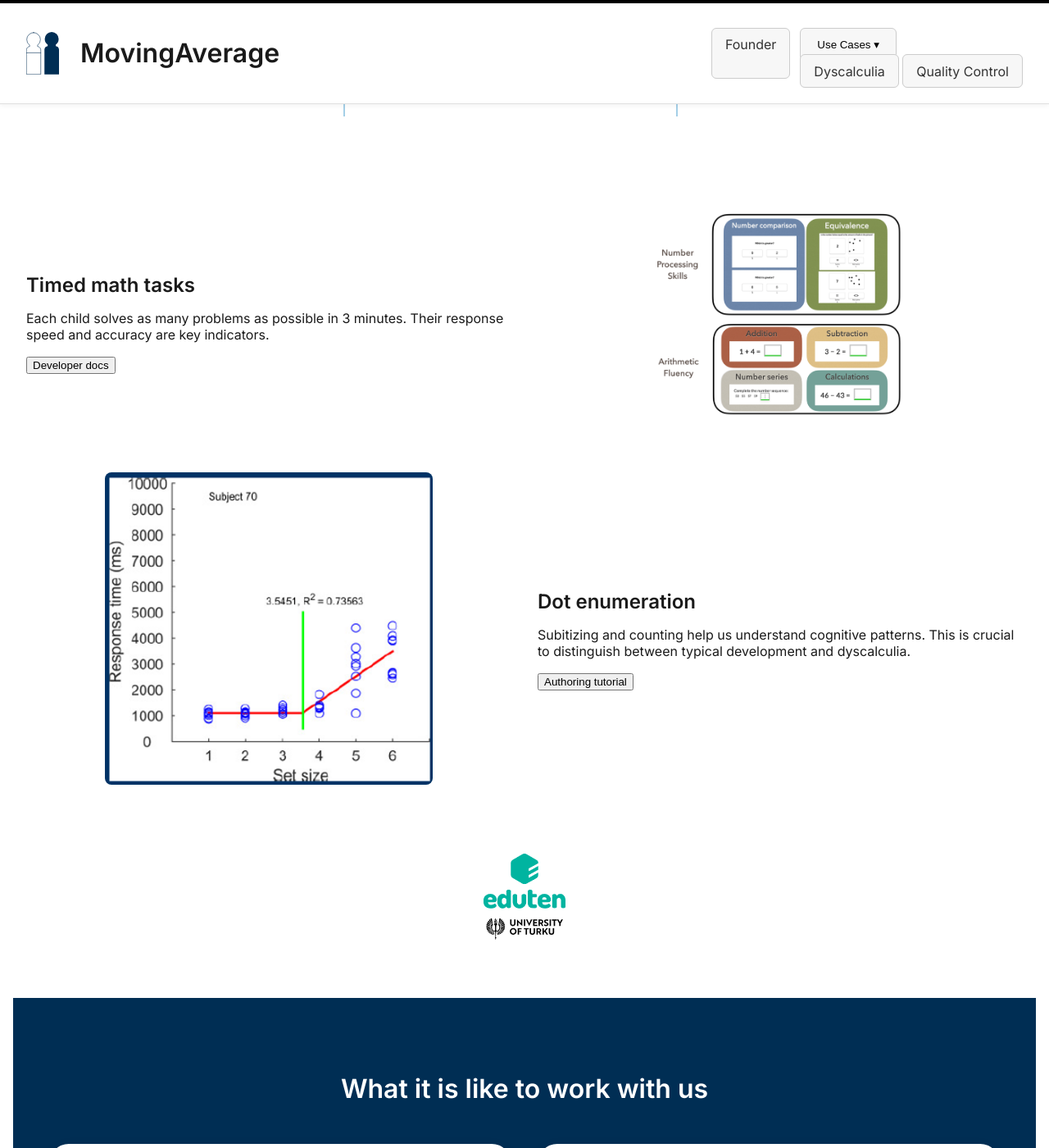
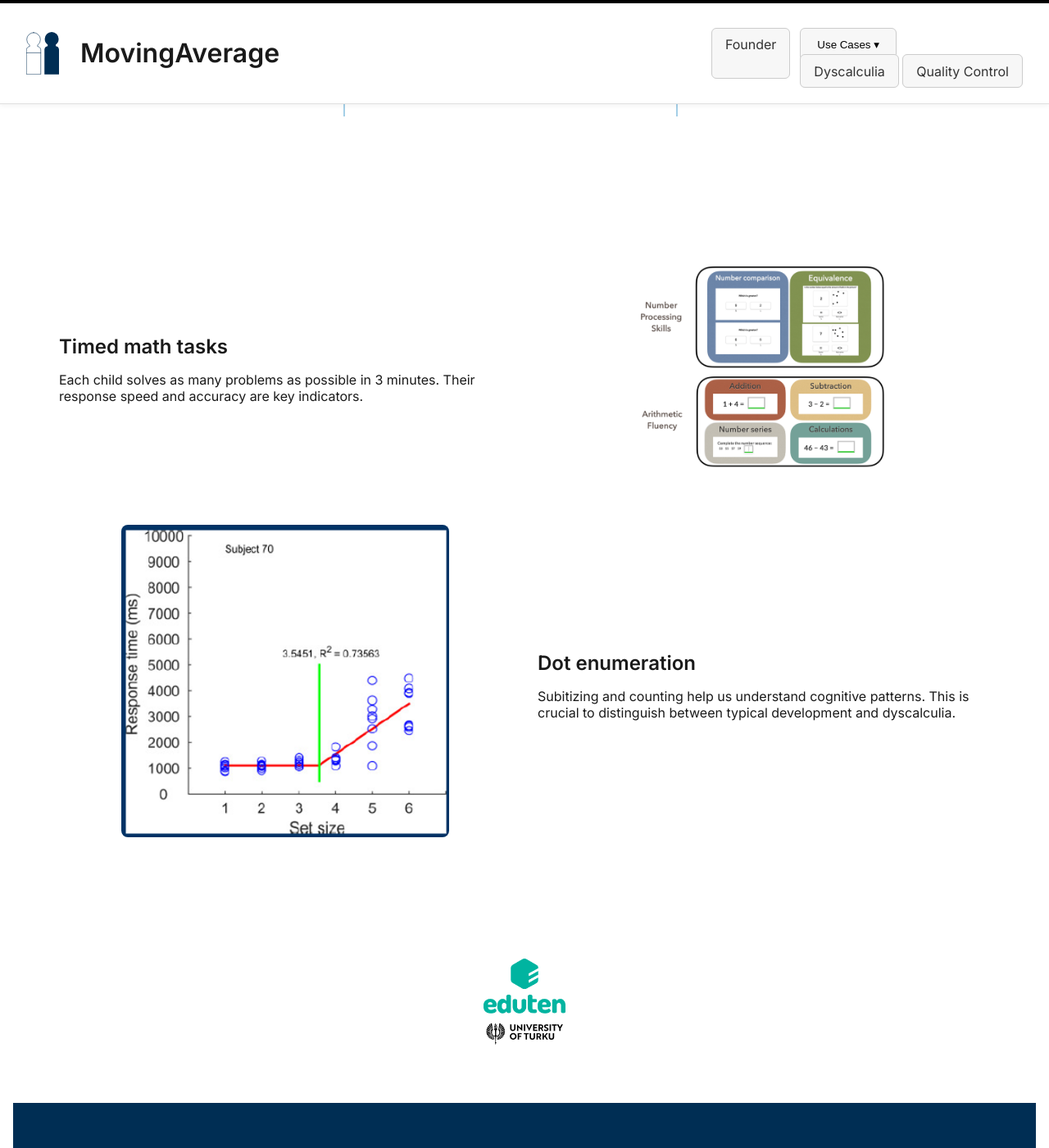
Before and after one commit to moving-average/moving-average.github.io, a Jekyll site: the page built from usecase1.markdown, in a window 1280 px wide and 1400 px high, scrolled down 889 px. Shown: the whole window at 82% size. Built offline with Jekyll 4.4.1, drawn with Linux system fonts in a browser that asks for light colours.

Commit message:
update website

```diff
--- a/_layouts/home.html
+++ b/_layouts/home.html
@@ -95,9 +95,6 @@
         <div class="info-text">
           <h3>{{ row.title }}</h3>
           <p>{{ row.text | markdownify }}</p>
-          {% if row.button_text and row.button_link %}
-          <a href="{{ row.button_link }}"><button>{{ row.button_text }}</button></a>
-          {% endif %}
         </div>
         <div class="info-image">
           <img src="{{ row.image }}" alt="{{ row.alt | default: 'Illustratie' }}"
--- a/assets/style.css
+++ b/assets/style.css
@@ -397,8 +397,12 @@ footer a:hover {
   display: flex;
   flex-direction: column;
   gap: 4rem;
-  padding: 3rem 1rem;
+  padding: 3rem 2rem;
+  max-width: 1200px;
+  margin: 4rem auto;
+  box-sizing: border-box;
 }
+
 
 .info-row {
   display: flex;
--- a/usecase1.markdown
+++ b/usecase1.markdown
@@ -29,16 +29,12 @@ testimonials:
 info_blocks_reversed:
   - title: Timed math tasks
     text: Each child solves as many problems as possible in 3 minutes. Their response speed and accuracy are key indicators.
-    button_text: "Developer docs"
-    button_link: "https://algebrakit.com/docs"
     image: /assets/img/algebrakit.png
     alt: algebrakit image
     image_width: 300px
 
   - title: "Dot enumeration"
     text: Subitizing and counting help us understand cognitive patterns. This is crucial to distinguish between typical development and dyscalculia.
-    button_text: "Authoring tutorial"
-    button_link: "https://algebrakit.com/authoring"
     image: /assets/img/algebrakit4.png
     alt: Content creation visual
     image_width: 400px
```
